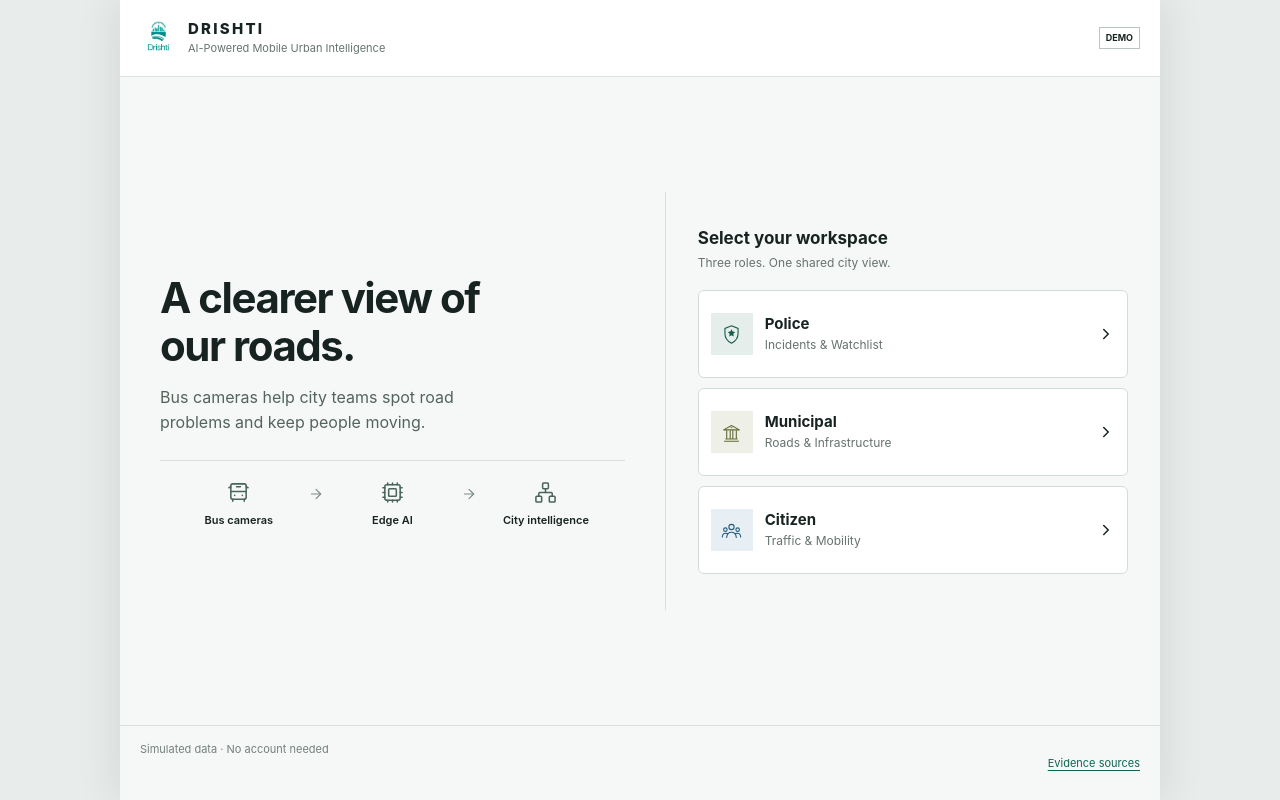
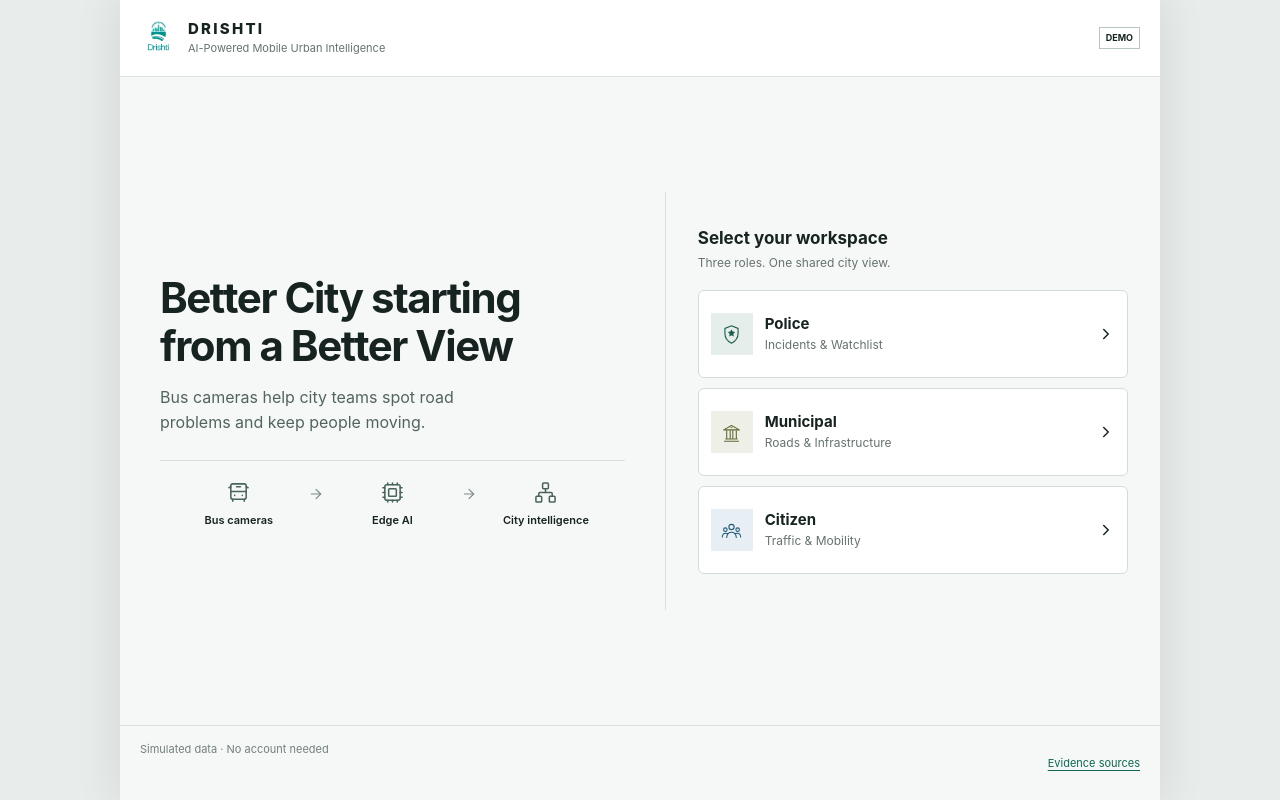
Before and after one commit to Harshil-Malisetty/sih_drishti, a React (Vite) app: page / in a window 1280 px wide. Built offline with nearby package versions, Linux system fonts and the light colour scheme.

Commit message:
title change

```diff
--- a/src/App.tsx
+++ b/src/App.tsx
@@ -82,7 +82,7 @@ function Landing({enter}:{enter:(r:WorkspaceRole)=>void}){
  // Scope Motion to this screen, without layout/drag features or navigation delays.
  return <LazyMotion features={domAnimation} strict><m.main className="landing" initial={reduceMotion?false:'hidden'} animate="visible"><BrandHeader entrance={reveal}/>
   <section className="hero" aria-labelledby="landing-title">
-    <m.h1 id="landing-title" ref={title} tabIndex={-1} variants={reveal} custom={.04}>A clearer view of our roads.</m.h1>
+    <m.h1 id="landing-title" ref={title} tabIndex={-1} variants={reveal} custom={.04}>Better City starting from a Better View</m.h1>
     <m.p className="hero-summary" variants={reveal} custom={.11}>Bus cameras help city teams spot road problems and keep people moving.</m.p>
    <div className="intelligence-flow" aria-label="From bus cameras to city services">
     <ol><m.li variants={reveal} custom={.18}><BusFront aria-hidden="true"/><span>Bus cameras</span></m.li><m.li variants={reveal} custom={.25}><ArrowRight aria-hidden="true"/><Cpu aria-hidden="true"/><span>Edge AI</span></m.li><m.li variants={reveal} custom={.32}><ArrowRight aria-hidden="true"/><Network aria-hidden="true"/><span>City intelligence</span></m.li></ol>
```
